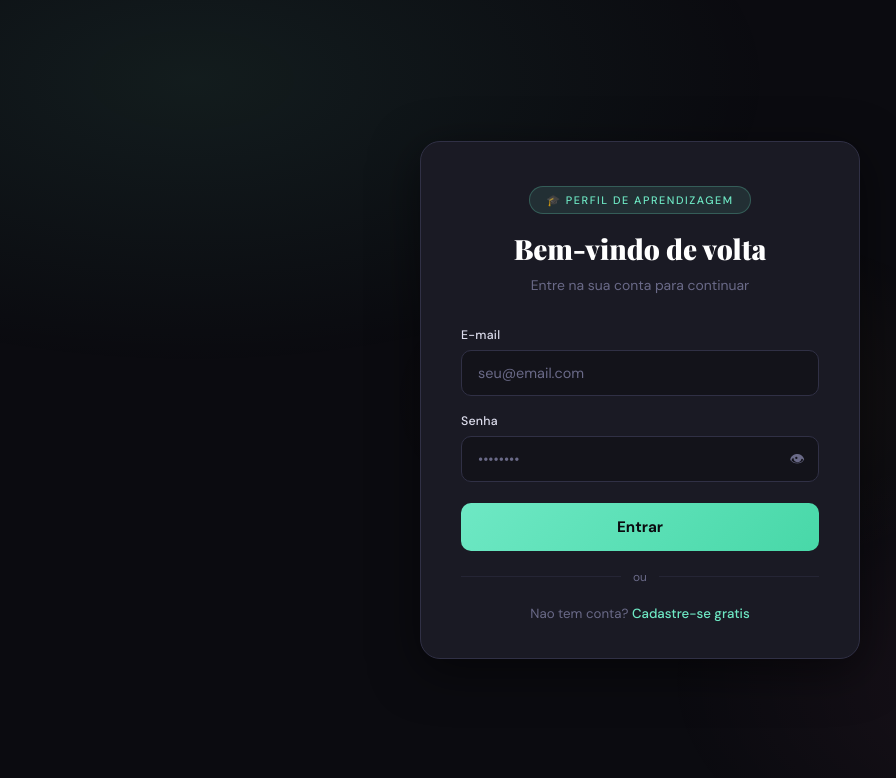
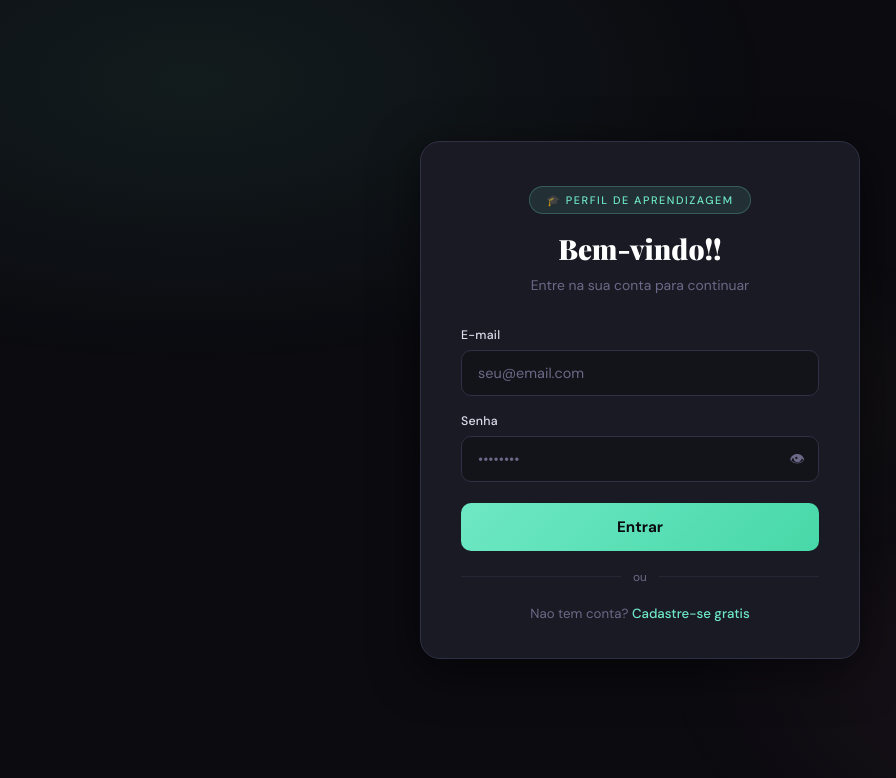
Before and after one commit to anninhaschmid/neurofocus, a plain HTML site: page index.html in a window 1280 px wide. Shown: the whole page, without its empty margins (0-896 px from the left). Drawn offline with nearby package versions, Linux system fonts and the light colour scheme.

Commit message:
Update welcome message in login screen

```diff
--- a/index.html
+++ b/index.html
@@ -257,7 +257,7 @@ body::before{content:'';position:fixed;inset:0;pointer-events:none;z-index:0;
   <div class="auth-card">
     <div class="auth-logo">
       <div class="auth-badge">&#127891; Perfil de Aprendizagem</div>
-      <h2>Bem-vindo de volta</h2>
+      <h2>Bem-vindo!!</h2>
       <p>Entre na sua conta para continuar</p>
     </div>
     <div class="form-group">
```
